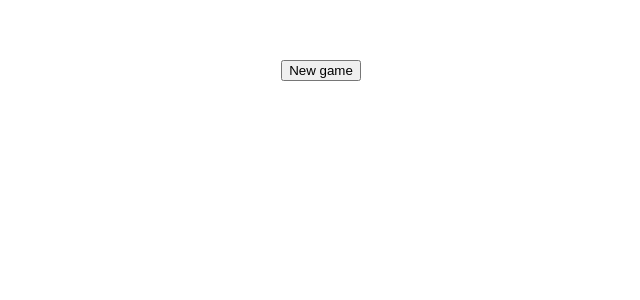
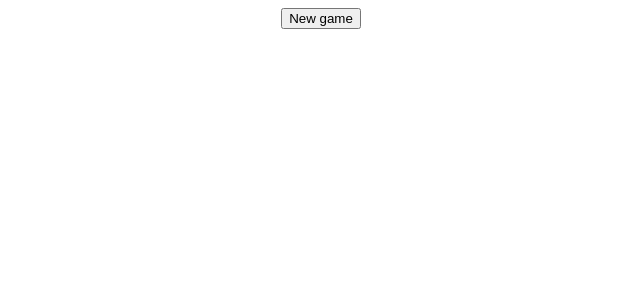
Before and after one commit to yatoogamii/vuejs-cli-test, a Vue app: page / in a window 1280 px wide. Shown: the top 300 px of the page, without its empty margins (319-959 px from the left). Built offline with nearby package versions, Linux system fonts and the light colour scheme.

Commit message:
remove rest of first test character.vue and add img for user and monster in assets/img

```diff
--- a/src/App.vue
+++ b/src/App.vue
@@ -15,7 +15,7 @@
   },
   data() {
     return {
-      newGame: false
+      newGame: false,
     };
   },
   methods: {
@@ -28,11 +28,7 @@
 
 <style>
 #app {
-  font-family: 'Avenir', Helvetica, Arial, sans-serif;
-  -webkit-font-smoothing: antialiased;
-  -moz-osx-font-smoothing: grayscale;
-  text-align: center;
-  color: #2c3e50;
-  margin-top: 60px;
+  display: flex;
+  justify-content: space-evenly;
 }
 </style>
```
Also changed, not shown: src/assets/img/player.gif (added).
